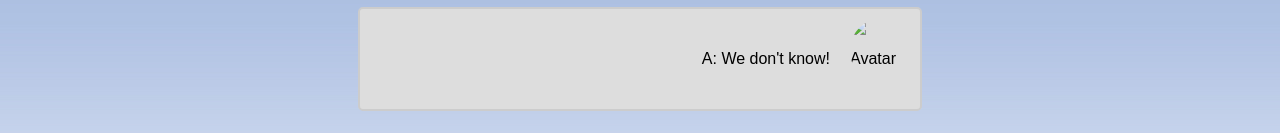
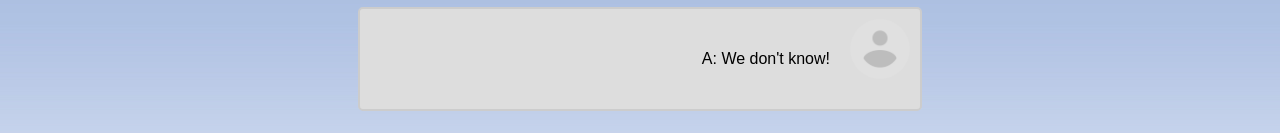
Before and after one commit to frankie-lira/webapp, a plain HTML site: page webapp.html in a window 1280 px wide. Shown: the part 1811-1944 px from the top of the page. Drawn offline with Linux system fonts and the light colour scheme.

Commit message:
added anonymous

```diff
--- a/webapp.html
+++ b/webapp.html
@@ -60,7 +60,7 @@
                 <p>Q: What happened to my potatoes?</p>
             </div>
             <div class="container darker">
-                <img src="images/avatar.jpg" alt="Avatar" class="right">
+                <img src="images/people/avatar.jpg" alt="Avatar" class="right">
                 <p style="float:right">A: We don't know!</p>
             </div>
         </section>
```
